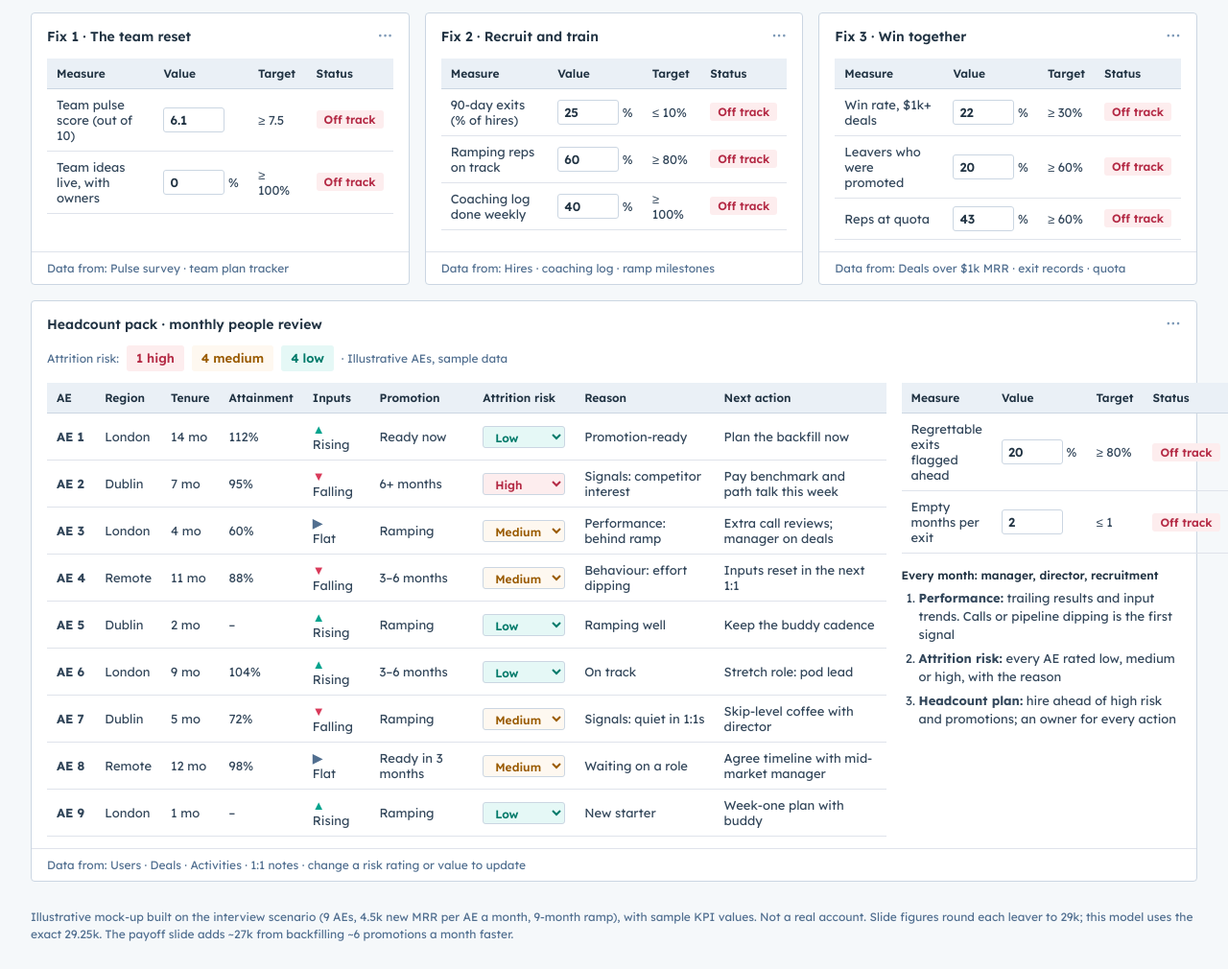
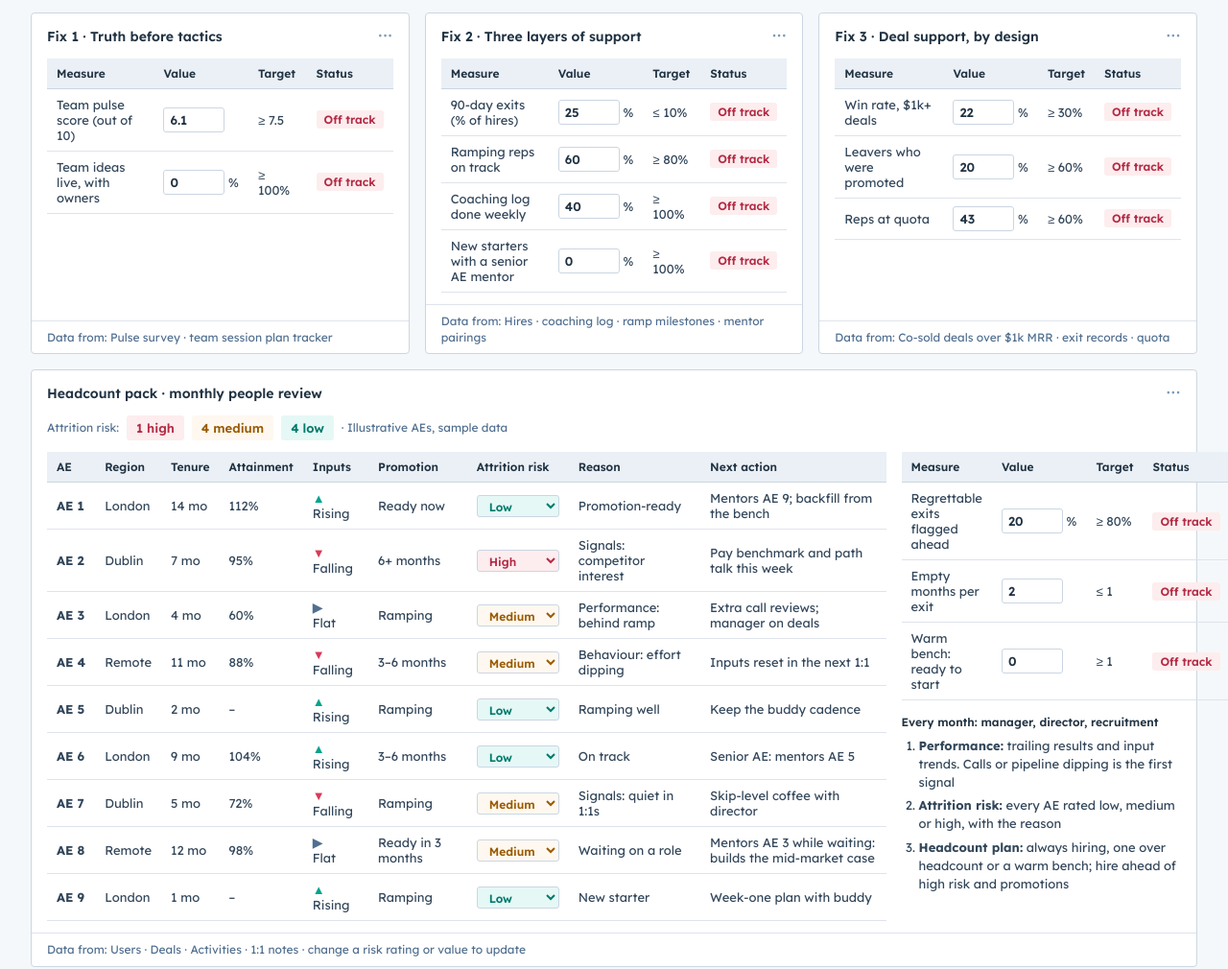
Before and after one commit to Dave-APEX-AI/sb-retention-dashboard, a plain HTML site: page index.html in a window 1280 px wide. Shown: the part 950-1960 px from the top of the page at 96% size. Drawn offline with Linux system fonts and the light colour scheme.

Commit message:
Align fix measures with the updated Fix section
Co-Authored-By: Claude Opus 5.5 <noreply@anthropic.com>

```diff
--- a/index.html
+++ b/index.html
@@ -207,15 +207,15 @@ tr.dim td{opacity:.35}
       <footer>Data from: Exit records · Leaver type</footer></section>
 
 
-    <section class="r s4"><header><h2>Fix 1 · The team reset</h2><span class="dots" aria-hidden="true">···</span></header>
+    <section class="r s4"><header><h2>Fix 1 · Truth before tactics</h2><span class="dots" aria-hidden="true">···</span></header>
       <div class="body"><table class="fx" id="fx-reset"></table></div>
-      <footer>Data from: Pulse survey · team plan tracker</footer></section>
-    <section class="r s4"><header><h2>Fix 2 · Recruit and train</h2><span class="dots" aria-hidden="true">···</span></header>
+      <footer>Data from: Pulse survey · team session plan tracker</footer></section>
+    <section class="r s4"><header><h2>Fix 2 · Three layers of support</h2><span class="dots" aria-hidden="true">···</span></header>
       <div class="body"><table class="fx" id="fx-train"></table></div>
-      <footer>Data from: Hires · coaching log · ramp milestones</footer></section>
-    <section class="r s4"><header><h2>Fix 3 · Win together</h2><span class="dots" aria-hidden="true">···</span></header>
+      <footer>Data from: Hires · coaching log · ramp milestones · mentor pairings</footer></section>
+    <section class="r s4"><header><h2>Fix 3 · Deal support, by design</h2><span class="dots" aria-hidden="true">···</span></header>
       <div class="body"><table class="fx" id="fx-win"></table></div>
-      <footer>Data from: Deals over $1k MRR · exit records · quota</footer></section>
+      <footer>Data from: Co-sold deals over $1k MRR · exit records · quota</footer></section>
 
     <section class="r s12"><header><h2>Headcount pack · monthly people review</h2><span class="dots" aria-hidden="true">···</span></header>
       <div class="body">
@@ -225,7 +225,7 @@ tr.dim td{opacity:.35}
           <div>
             <table class="fx" id="fx-review"></table>
             <p style="font-size:12px;font-weight:600;color:var(--ink-strong);margin:14px 0 6px">Every month: manager, director, recruitment</p>
-            <ol class="agenda"><li><b>Performance:</b> trailing results and input trends. Calls or pipeline dipping is the first signal</li><li><b>Attrition risk:</b> every AE rated low, medium or high, with the reason</li><li><b>Headcount plan:</b> hire ahead of high risk and promotions; an owner for every action</li></ol>
+            <ol class="agenda"><li><b>Performance:</b> trailing results and input trends. Calls or pipeline dipping is the first signal</li><li><b>Attrition risk:</b> every AE rated low, medium or high, with the reason</li><li><b>Headcount plan:</b> always hiring, one over headcount or a warm bench; hire ahead of high risk and promotions</li></ol>
           </div>
         </div>
       </div>
@@ -273,25 +273,27 @@ tr.dim td{opacity:.35}
     {n:3,g:'train',m:'90-day exits (% of hires)',v:25,t:10,dir:'down',u:'%'},
     {n:4,g:'train',m:'Ramping reps on track',v:60,t:80,dir:'up',u:'%'},
     {n:5,g:'train',m:'Coaching log done weekly',v:40,t:100,dir:'up',u:'%'},
-    {n:6,g:'win',m:'Win rate, $1k+ deals',v:22,t:30,dir:'up',u:'%'},
-    {n:7,g:'win',m:'Leavers who were promoted',v:20,t:60,dir:'up',u:'%'},
-    {n:8,g:'win',m:'Reps at quota',v:43,t:60,dir:'up',u:'%'},
-    {n:9,g:'review',m:'Regrettable exits flagged ahead',v:20,t:80,dir:'up',u:'%'},
-    {n:10,g:'review',m:'Empty months per exit',v:2,t:1,dir:'down',u:''}
+    {n:6,g:'train',m:'New starters with a senior AE mentor',v:0,t:100,dir:'up',u:'%'},
+    {n:7,g:'win',m:'Win rate, $1k+ deals',v:22,t:30,dir:'up',u:'%'},
+    {n:8,g:'win',m:'Leavers who were promoted',v:20,t:60,dir:'up',u:'%'},
+    {n:9,g:'win',m:'Reps at quota',v:43,t:60,dir:'up',u:'%'},
+    {n:10,g:'review',m:'Regrettable exits flagged ahead',v:20,t:80,dir:'up',u:'%'},
+    {n:11,g:'review',m:'Empty months per exit',v:2,t:1,dir:'down',u:''},
+    {n:12,g:'review',m:'Warm bench: ready to start',v:0,t:1,dir:'up',u:''}
   ];
   var PACK=[
-    {ae:'AE 1',r:'London',ten:14,att:'112%',tr:'u',promo:'Ready now',risk:'Low',why:'Promotion-ready',act:'Plan the backfill now'},
+    {ae:'AE 1',r:'London',ten:14,att:'112%',tr:'u',promo:'Ready now',risk:'Low',why:'Promotion-ready',act:'Mentors AE 9; backfill from the bench'},
     {ae:'AE 2',r:'Dublin',ten:7,att:'95%',tr:'d',promo:'6+ months',risk:'High',why:'Signals: competitor interest',act:'Pay benchmark and path talk this week'},
     {ae:'AE 3',r:'London',ten:4,att:'60%',tr:'f',promo:'Ramping',risk:'Medium',why:'Performance: behind ramp',act:'Extra call reviews; manager on deals'},
     {ae:'AE 4',r:'Remote',ten:11,att:'88%',tr:'d',promo:'3–6 months',risk:'Medium',why:'Behaviour: effort dipping',act:'Inputs reset in the next 1:1'},
     {ae:'AE 5',r:'Dublin',ten:2,att:'–',tr:'u',promo:'Ramping',risk:'Low',why:'Ramping well',act:'Keep the buddy cadence'},
-    {ae:'AE 6',r:'London',ten:9,att:'104%',tr:'u',promo:'3–6 months',risk:'Low',why:'On track',act:'Stretch role: pod lead'},
+    {ae:'AE 6',r:'London',ten:9,att:'104%',tr:'u',promo:'3–6 months',risk:'Low',why:'On track',act:'Senior AE: mentors AE 5'},
     {ae:'AE 7',r:'Dublin',ten:5,att:'72%',tr:'d',promo:'Ramping',risk:'Medium',why:'Signals: quiet in 1:1s',act:'Skip-level coffee with director'},
-    {ae:'AE 8',r:'Remote',ten:12,att:'98%',tr:'f',promo:'Ready in 3 months',risk:'Medium',why:'Waiting on a role',act:'Agree timeline with mid-market manager'},
+    {ae:'AE 8',r:'Remote',ten:12,att:'98%',tr:'f',promo:'Ready in 3 months',risk:'Medium',why:'Waiting on a role',act:'Mentors AE 3 while waiting: builds the mid-market case'},
     {ae:'AE 9',r:'London',ten:1,att:'–',tr:'u',promo:'Ramping',risk:'Low',why:'New starter',act:'Week-one plan with buddy'}
   ];
   var REGIONS=[{r:'Dublin',track:75,pulse:7.6},{r:'London',track:83,pulse:8.1},{r:'Remote',track:75,pulse:7.4}];
-  var KEY='sbuki-dash-v3';
+  var KEY='sbuki-dash-v4';
   var st={cfg:Object.assign({},BRIEF),scenario:'today',region:'all',vals:{},risk:{}};
   try{var saved=JSON.parse(localStorage.getItem(KEY)||'null');if(saved){st.vals=saved.vals||{};st.risk=saved.risk||{}}}catch(e){}
   function save(){try{localStorage.setItem(KEY,JSON.stringify({vals:st.vals,risk:st.risk}))}catch(e){}}
```
